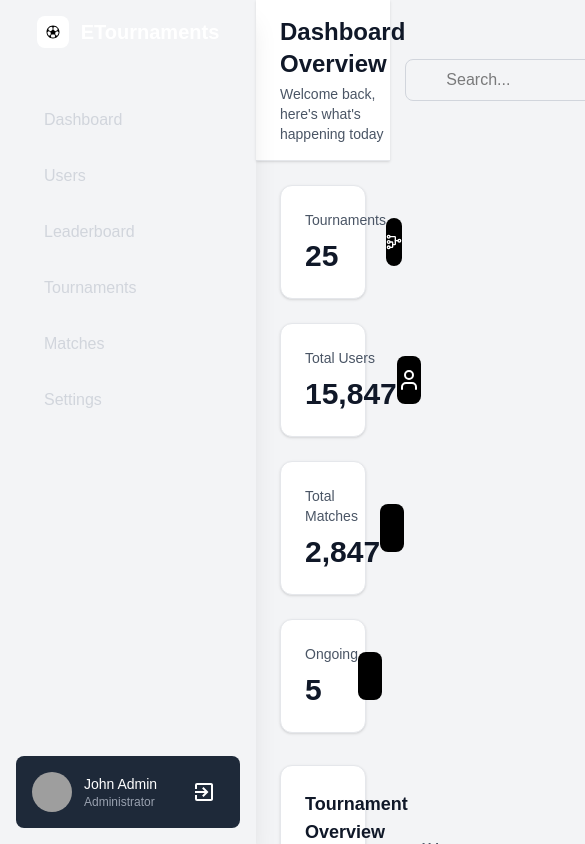
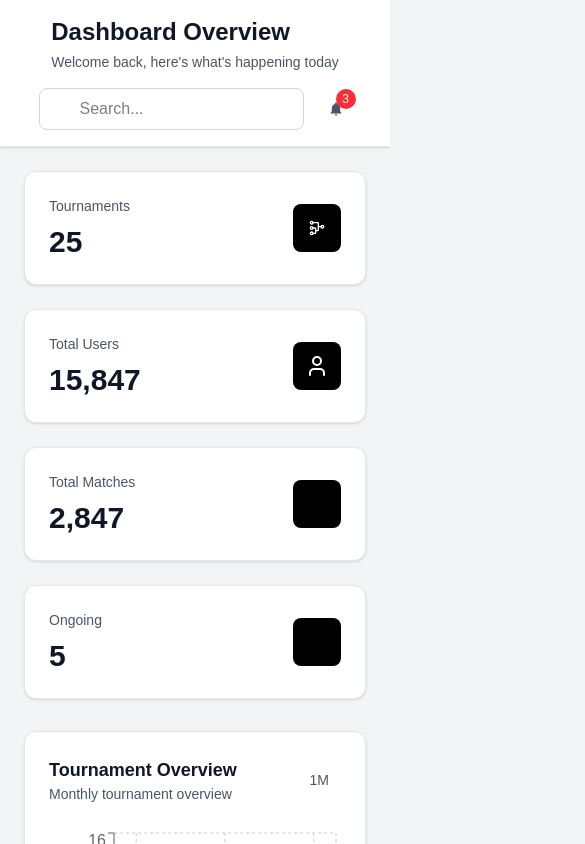
Before and after one commit to Ayomide-Philip/etournament, a Next.js app: page / in a window 390 px wide. Shown: the top 844 px of the page, 585 px wide, since content can reach past the window. Built offline with nearby package versions, Linux system fonts and the light colour scheme; grey boxes are pictures that could not be loaded.

Commit message:
Implement sidebar toggle functionality in AdminPannel component

```diff
--- a/app/componet/adminPannel.js
+++ b/app/componet/adminPannel.js
@@ -1,13 +1,26 @@
+"use client";
 /* eslint-disable @next/next/no-img-element */
 /* eslint-disable @next/next/no-html-link-for-pages */
 import { IoIosFootball, IoMdNotifications } from "react-icons/io";
 import { MdExitToApp } from "react-icons/md";
+import { useState } from "react";
+
 const darkMode = true;
+
 export default function AdminPannel({ children }) {
+  const [isSidebarOpen, setIsSidebarOpen] = useState(false);
+
+  const toggleSidebar = () => setIsSidebarOpen(!isSidebarOpen);
+
   return (
     <div className={darkMode ? "dark" : ""}>
-      <div className="fixed inset-y-0 left-0 w-64 bg-cordes-dark shadow-xl z-50 dark:bg-gray-900">
-        <div className="flex items-center justify-center h-16 bg-cordes-blue dark:bg-gray-800">
+      {/* Sidebar */}
+      <div
+        className={`fixed inset-y-0 left-0 w-64 bg-cordes-dark shadow-xl z-50 dark:bg-gray-900 ${
+          isSidebarOpen ? "block" : "hidden"
+        } md:block md:w-64 transition-all duration-300`}
+      >
+        <div className="flex items-center justify-between h-16 bg-cordes-blue dark:bg-gray-800 px-4">
           <div className="flex items-center space-x-3">
             <div className="w-8 h-8 bg-white rounded-lg flex items-center justify-center">
               <IoIosFootball />
@@ -16,8 +29,17 @@ export default function AdminPannel({ children }) {
               ETournaments
             </span>
           </div>
+
+          {/* Hamburger Button (mobile only) */}
+          <button
+            onClick={toggleSidebar}
+            className="md:hidden text-black dark:text-white z-50"
+          >
+            {isSidebarOpen ? "X" : "☰"}
+          </button>
         </div>
 
+        {/* Sidebar Navigation */}
         <nav className="mt-8 px-4">
           <div className="space-y-2">
             <a
@@ -65,6 +87,7 @@ export default function AdminPannel({ children }) {
           </div>
         </nav>
 
+        {/* Sidebar Footer */}
         <div className="absolute bottom-4 left-4 right-4">
           <div className="bg-gray-800 rounded-lg p-4 dark:bg-gray-700">
             <div className="flex items-center justify-between space-x-3">
@@ -91,19 +114,24 @@ export default function AdminPannel({ children }) {
         </div>
       </div>
 
-      <div className="ml-64">
+      <div
+        className={`${
+          isSidebarOpen ? "ml-0" : "sm:ml-64"
+        } transition-all duration-300`}
+      >
+        {/* Header */}
         <header className="bg-white shadow-sm border-b border-gray-200 dark:bg-gray-900 dark:border-gray-700">
           <div className="px-6 py-4">
-            <div className="flex items-center justify-between">
+            <div className="flex flex-col md:flex-row items-center justify-between">
               <div>
                 <h1 className="text-2xl font-semibold text-gray-900 dark:text-gray-100">
                   Dashboard Overview
                 </h1>
                 <p className="text-gray-600 text-sm mt-1 dark:text-gray-400">
-                  Welcome back, here&apos;s what&apos;s happening today
+                  Welcome back, here's what's happening today
                 </p>
               </div>
-              <div className="flex items-center space-x-4">
+              <div className="flex items-center space-x-4 mt-4 md:mt-0">
                 <div className="relative">
                   <i className="fas fa-search absolute left-3 top-1/2 transform -translate-y-1/2 text-gray-400 dark:text-gray-300"></i>
                   <input
@@ -125,6 +153,7 @@ export default function AdminPannel({ children }) {
           </div>
         </header>
 
+        {/* Main Content Area */}
         {children}
       </div>
     </div>
```
